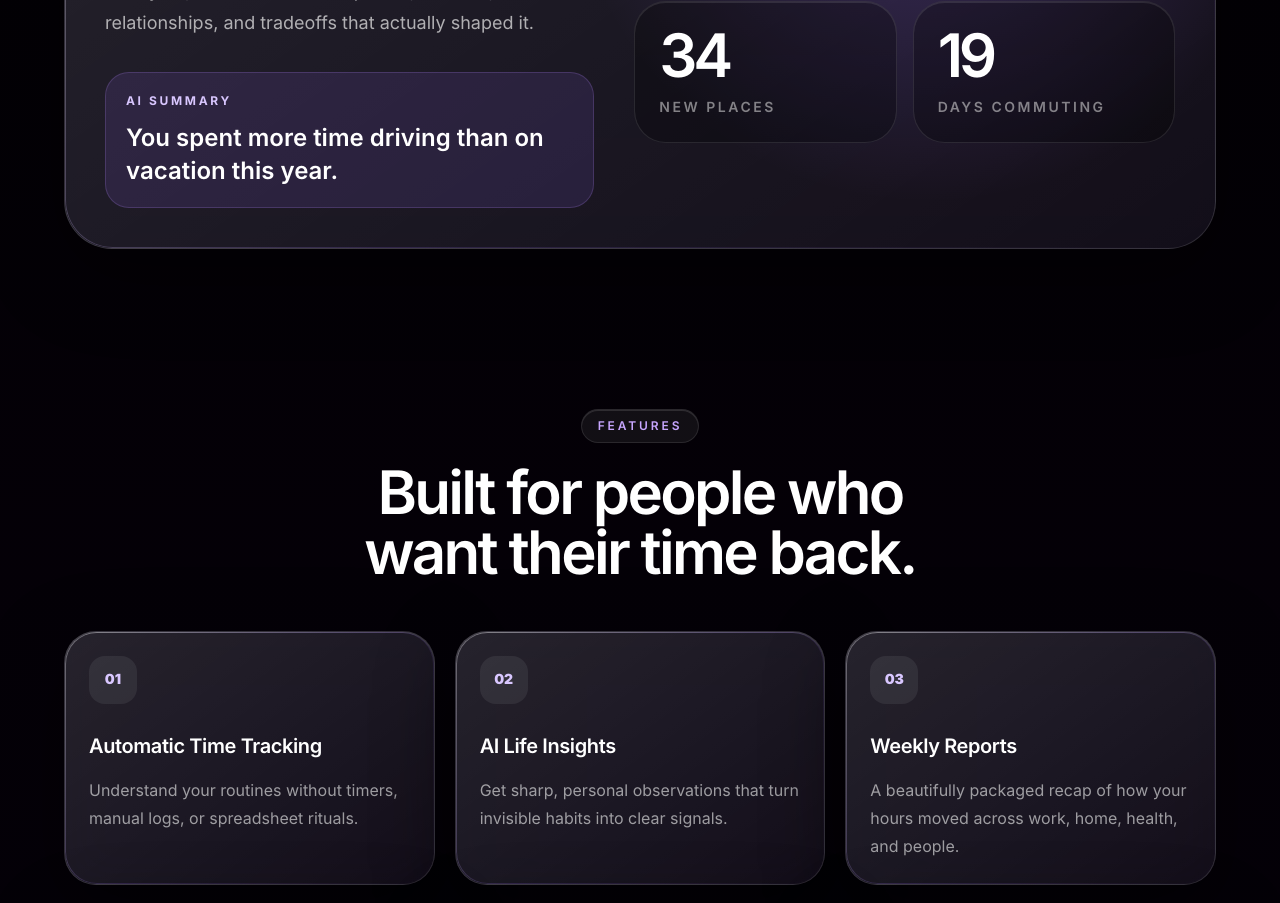
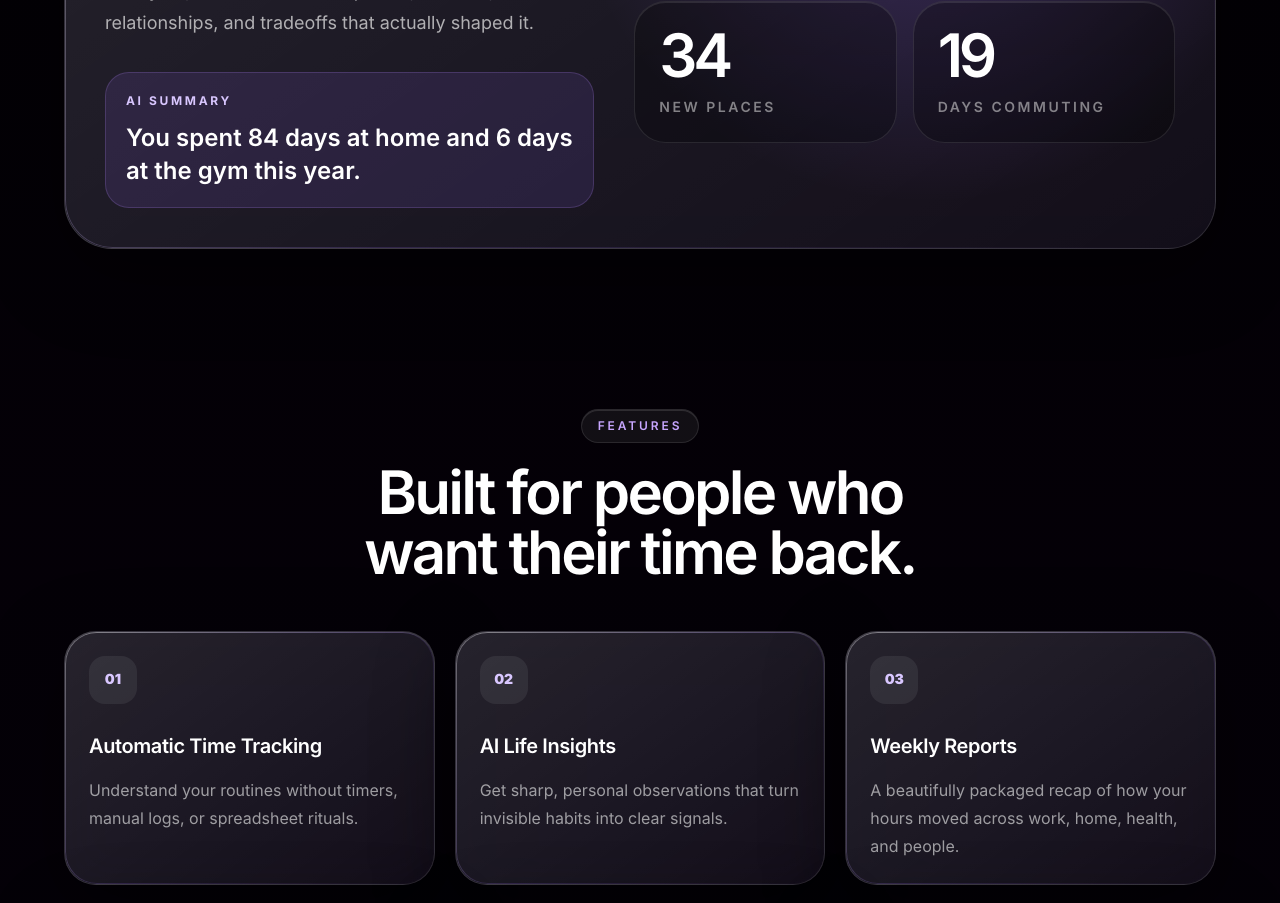
Before and after one commit to Jasgonzalez/HORA, a Next.js app: page / in a window 1280 px wide. Shown: the part 2640-3543 px from the top of the page. Built offline with nearby package versions, Linux system fonts and the light colour scheme.

Commit message:
new text

```diff
--- a/app/page.tsx
+++ b/app/page.tsx
@@ -530,7 +530,7 @@ export default function Home() {
                   AI Summary
                 </p>
                 <p className="mt-3 text-2xl font-semibold leading-snug text-white">
-                  You spent more time driving than on vacation this year.
+                You spent 84 days at home and 6 days at the gym this year.
                 </p>
               </div>
             </div>
```
